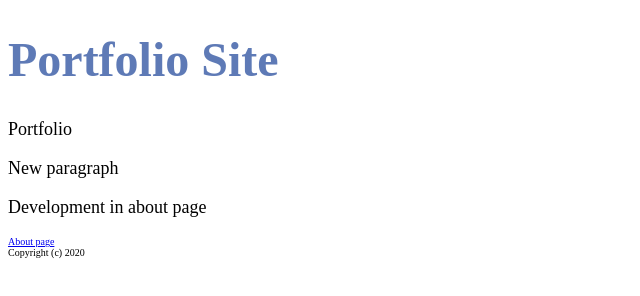
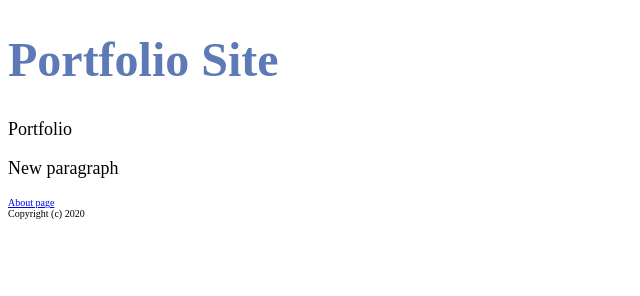
Before and after one commit to i0709/git-github-test, a plain HTML site: page index.html in a window 1280 px wide. Shown: the whole page, without its empty margins (0-640 px from the left). Drawn offline with Linux system fonts and the light colour scheme.

Commit message:
Change 3

```diff
--- a/index.html
+++ b/index.html
@@ -10,7 +10,6 @@
     <h1> Portfolio Site</h1>
     <p>Portfolio</p>
     <p>New paragraph</p>
-    <p>Development in about page</p>
     <a href="about.html">About page</a>
     <footer>Copyright (c) 2020</footer>
 </body>
```
